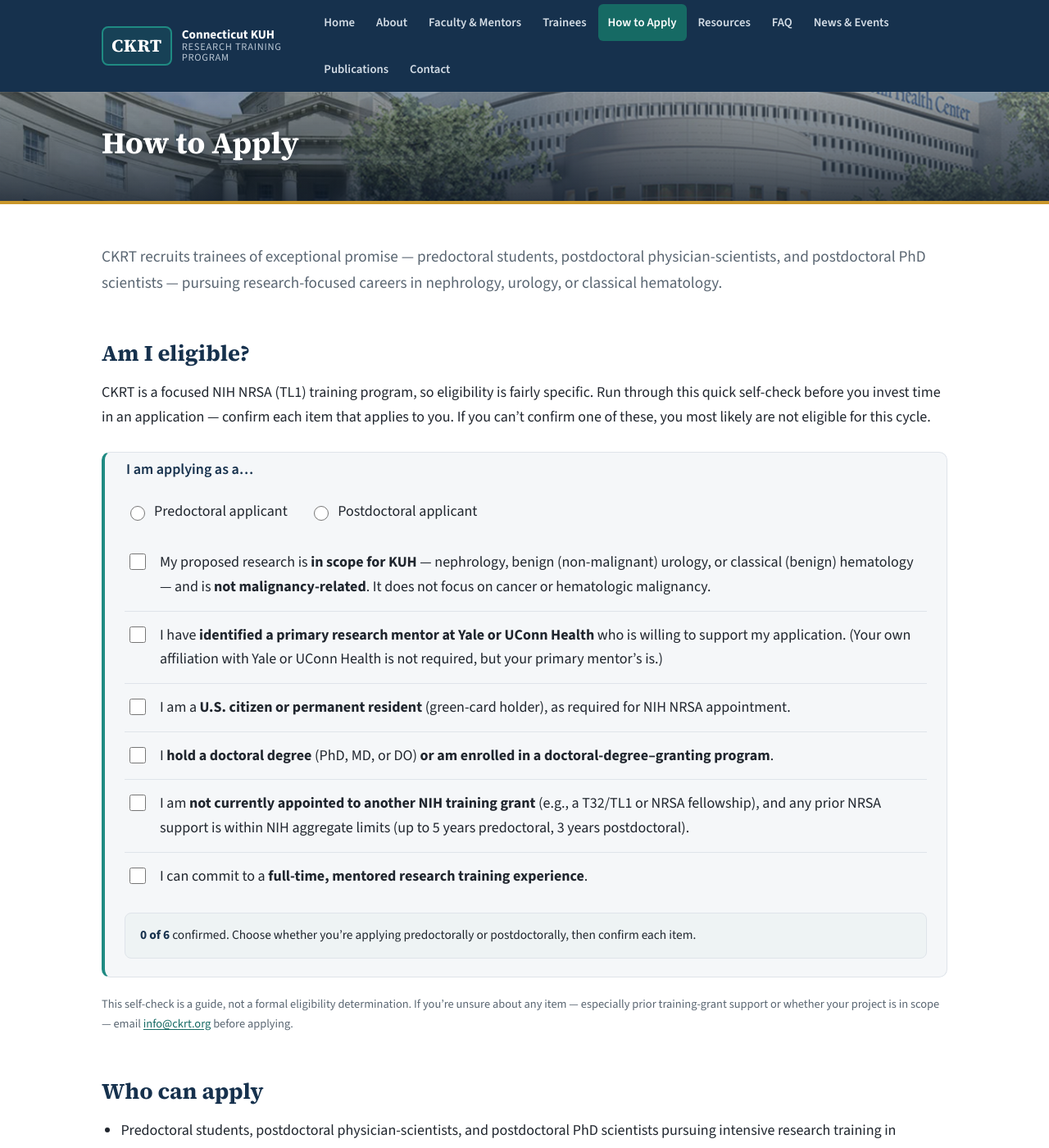
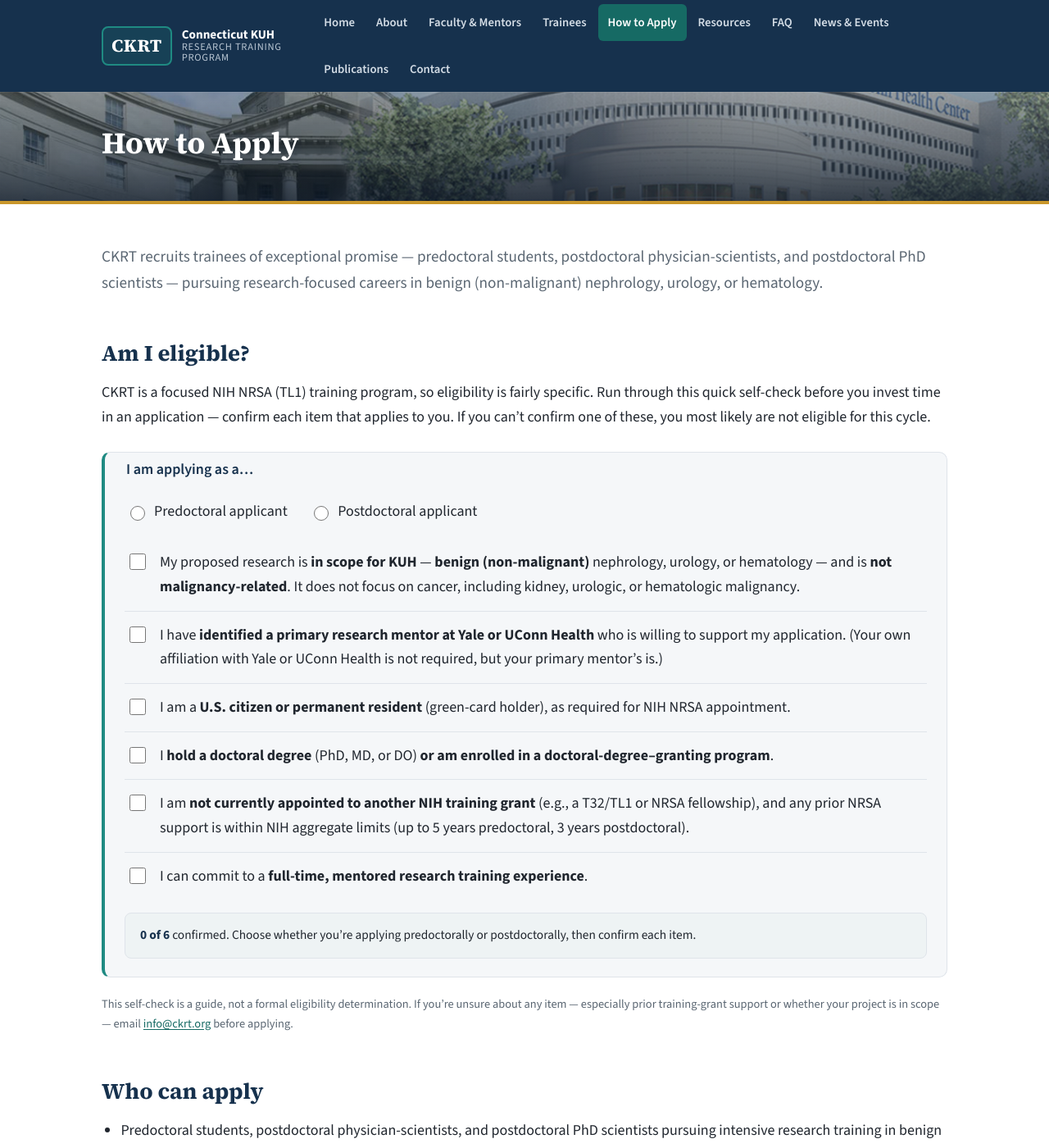
Before and after one commit to fpwilson3-star/ckrt-website, a Jekyll site: the page built from apply.html, in a window 1280 px wide and 1400 px high. Shown: the whole window at 82% size. Built offline with Jekyll 4.4.1, drawn with Linux system fonts in a browser that asks for light colours; some of the changed text lies outside the part shown.

Commit message:
Clarify that benign scope applies to all three KUH disciplines
Previous wording ("nephrology, urology, or classical (benign)
hematology") read as if the benign restriction attached only to
hematology. Cancer-focused research is out of scope across all of KUH,
so "benign" now leads all three specialties wherever scope is
described, and the cancer exclusion is stated explicitly rather than
implied.

Covers the home hero and pillars, apply page lead / eligibility
self-check / who-can-apply, both FAQ answers, the About Aim 1 text, the
flyer source, and the cover-sheet discipline checkboxes (now in K-U-H
order). Both PDFs regenerated per assets/flyer/README.md.

Faculty job titles and the "kidney, urologic, and hematologic (KUH)"
institute naming are left as-is.

Co-Authored-By: Claude Opus 5 <noreply@anthropic.com>
Claude-Session: https://claude.ai/code/session_01BSeLXKSygqnmU7NfUFMs11

```diff
--- a/about.html
+++ b/about.html
@@ -27,7 +27,7 @@ of developing the next generation of leaders in KUH research.</p>
     <h3>Aim 1 &middot; Mentored training</h3>
     <p>Establish and lead a comprehensive mentored training program to cultivate exceptional
     predoctoral and postdoctoral scholars, with collaborative research spanning the full
-    spectrum of translational investigation in nephrology, hematology, and urology. Each trainee
+    spectrum of translational investigation in benign nephrology, urology, and hematology. Each trainee
     has a mentor-trained primary research mentor and a mentoring team focused on research success
     and career development.</p>
   </div>
--- a/apply.html
+++ b/apply.html
@@ -6,7 +6,7 @@ description: "Eligibility, selection, and mentorship structure for TL1 appointme
 
 <p class="lead">CKRT recruits trainees of exceptional promise &mdash; predoctoral students,
 postdoctoral physician-scientists, and postdoctoral PhD scientists &mdash; pursuing
-research-focused careers in nephrology, urology, or classical hematology.</p>
+research-focused careers in benign (non-malignant) nephrology, urology, or hematology.</p>
 
 <h2 id="eligibility">Am I eligible?</h2>
 <p>CKRT is a focused NIH NRSA (TL1) training program, so eligibility is fairly specific.
@@ -23,10 +23,10 @@ not eligible for this cycle.</p>
   <ul class="checklist">
     <li><label>
       <input type="checkbox">
-      <span>My proposed research is <strong>in scope for KUH</strong> &mdash; nephrology, benign
-      (non-malignant) urology, or classical (benign) hematology &mdash; and is
-      <strong>not malignancy-related</strong>. It does not focus on cancer or hematologic
-      malignancy.</span>
+      <span>My proposed research is <strong>in scope for KUH</strong> &mdash; <strong>benign
+      (non-malignant)</strong> nephrology, urology, or hematology &mdash; and is
+      <strong>not malignancy-related</strong>. It does not focus on cancer, including kidney,
+      urologic, or hematologic malignancy.</span>
     </label></li>
     <li><label>
       <input type="checkbox">
@@ -74,8 +74,8 @@ support or whether your project is in scope &mdash; email
 <h2>Who can apply</h2>
 <ul>
   <li>Predoctoral students, postdoctoral physician-scientists, and postdoctoral PhD scientists
-      pursuing intensive research training in nephrology, classical (benign) hematology, or
-      benign urology.</li>
+      pursuing intensive research training in benign (non-malignant) nephrology, urology, or
+      hematology. Cancer-focused research is not in scope for this program.</li>
   <li><strong>Mentorship:</strong> affiliation with Yale or UConn Health is not required, but
       every trainee must have a <strong>primary research mentor at Yale or UConn Health</strong>.
       Identify one before applying.</li>
--- a/assets/flyer/CKRT-application-flyer.html
+++ b/assets/flyer/CKRT-application-flyer.html
@@ -67,12 +67,13 @@
 
   <p class="lead">CKRT recruits trainees of exceptional promise &mdash; predoctoral students,
   postdoctoral physician-scientists, and postdoctoral PhD scientists &mdash; pursuing research-focused
-  careers in nephrology, classical (benign) hematology, or benign urology.</p>
+  careers in benign (non-malignant) nephrology, urology, or hematology.</p>
 
   <h2>Who can apply</h2>
   <ul>
     <li>Predoctoral students and postdoctoral fellows pursuing intensive research training in
-        nephrology, classical (benign) hematology, or benign urology.</li>
+        benign (non-malignant) nephrology, urology, or hematology. Cancer-focused research is not
+        in scope.</li>
     <li><strong>Mentorship:</strong> affiliation with Yale or UConn Health is not required, but
         every trainee must have a <strong>primary research mentor at Yale or UConn Health</strong>.</li>
     <li><strong>Career stage:</strong> applicants must hold a doctoral degree (PhD, MD, or DO)
--- a/assets/flyer/cover-sheet.js
+++ b/assets/flyer/cover-sheet.js
@@ -156,9 +156,9 @@ async function main() {
   // ================ RESEARCH & MENTORSHIP ================
   sectionHeading('Research & mentorship');
   checkboxRow('KUH DISCIPLINE', [
-    { name: 'discNephrology', label: 'Nephrology' },
-    { name: 'discHematology', label: 'Classical (benign) hematology' },
+    { name: 'discNephrology', label: 'Benign nephrology' },
     { name: 'discUrology', label: 'Benign urology' },
+    { name: 'discHematology', label: 'Benign (classical) hematology' },
   ]);
   rowFull('researchArea', 'PROPOSED RESEARCH AREA / PROJECT TITLE');
   rowThree(
--- a/index.html
+++ b/index.html
@@ -3,7 +3,7 @@ layout: default
 title: Home
 hero: true
 hero_title: "Training the next generation of kidney, urologic, and hematologic researchers"
-hero_tagline: "A Yale and UConn Health collaborative preparing predoctoral and postdoctoral trainees for independent research careers in nephrology, urology, and benign hematology."
+hero_tagline: "A Yale and UConn Health collaborative preparing predoctoral and postdoctoral trainees for independent research careers in benign nephrology, urology, and hematology."
 hero_cta_url: /apply/
 hero_cta_text: "How to Apply"
 ---
@@ -20,12 +20,12 @@ hero_cta_text: "How to Apply"
   <div class="pillar">
     <div class="k">K</div>
     <h3>Kidney</h3>
-    <p>Adult and pediatric nephrology — from basic and translational science to epidemiology and clinical trials.</p>
+    <p>Benign adult and pediatric nephrology — from basic and translational science to epidemiology and clinical trials.</p>
   </div>
   <div class="pillar">
     <div class="k">U</div>
     <h3>Urologic</h3>
-    <p>Benign urologic disease, bladder and lower-tract biology, and reconstructive and translational research.</p>
+    <p>Benign (non-malignant) urologic disease, bladder and lower-tract biology, and reconstructive and translational research.</p>
   </div>
   <div class="pillar">
     <div class="k">H</div>
```
Also changed, not shown: faq.html (+5 -4 lines), 2 other files.
